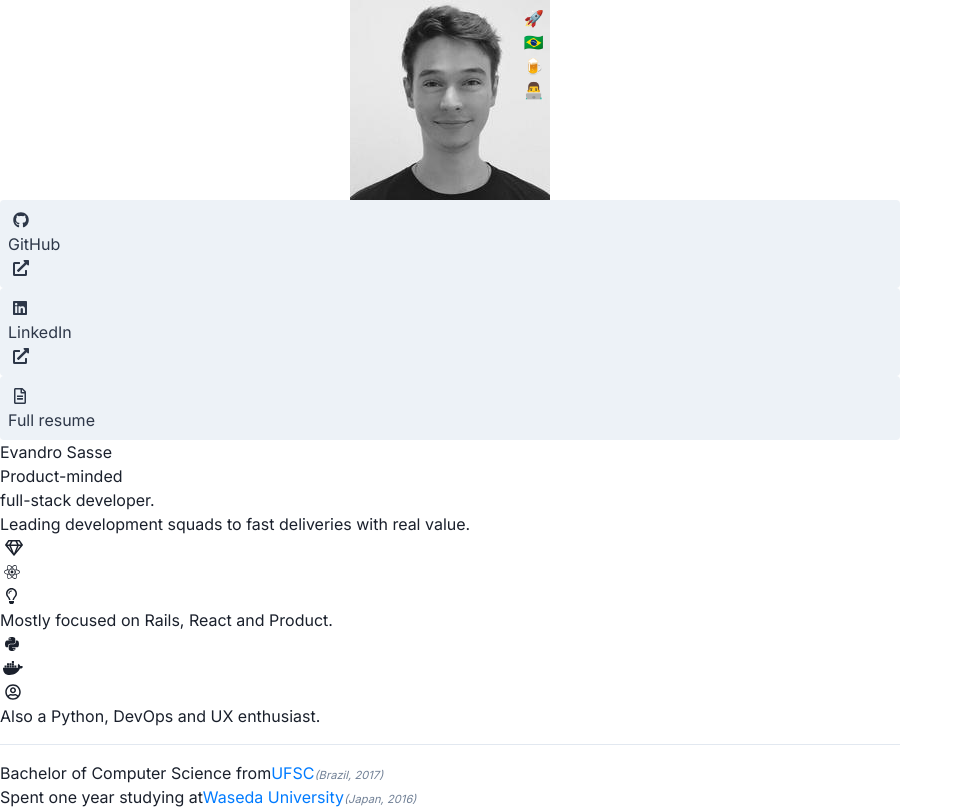
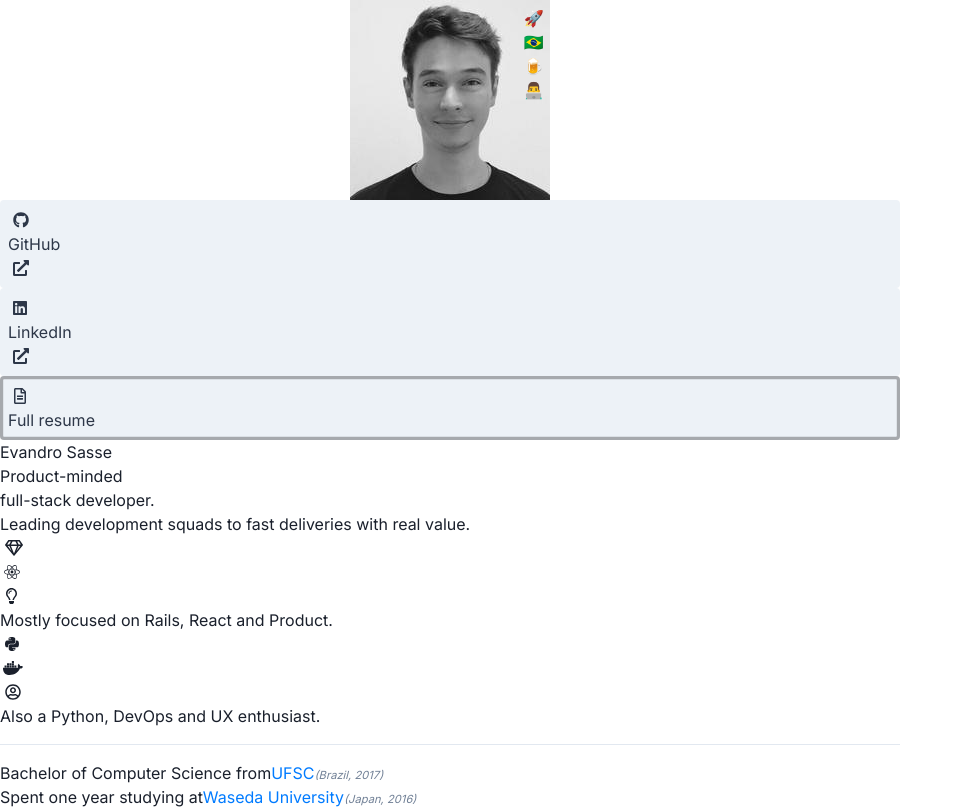
Before and after one commit to evsasse/profile, a Next.js app: page / in a window 1280 px wide. Shown: the top 809 px of the page, without its empty margins (0-963 px from the left). Built offline with nearby package versions, Linux system fonts and the light colour scheme.

Commit message:
Attention to full resume button

```diff
--- a/components/profile/MainSocial.js
+++ b/components/profile/MainSocial.js
@@ -45,7 +45,7 @@ const MainSocial = () => (
       LinkedIn
     </ProfileButton>
 
-    <ProfileButton href="/resume" className="border-4">
+    <ProfileButton href="/resume" className="fake-border">
       <IconWrapper width={12} className="mr-1">
         <FontAwesomeIcon icon={faFileAlt} />
       </IconWrapper>
--- a/styles/global.css
+++ b/styles/global.css
@@ -93,3 +93,7 @@ hr {
   position: absolute;
   margin-left: -12px;
 }
+
+.fake-border {
+  box-shadow: inset 0 0 0 0.2em rgba(0, 0, 0, 0.3);
+}
```
